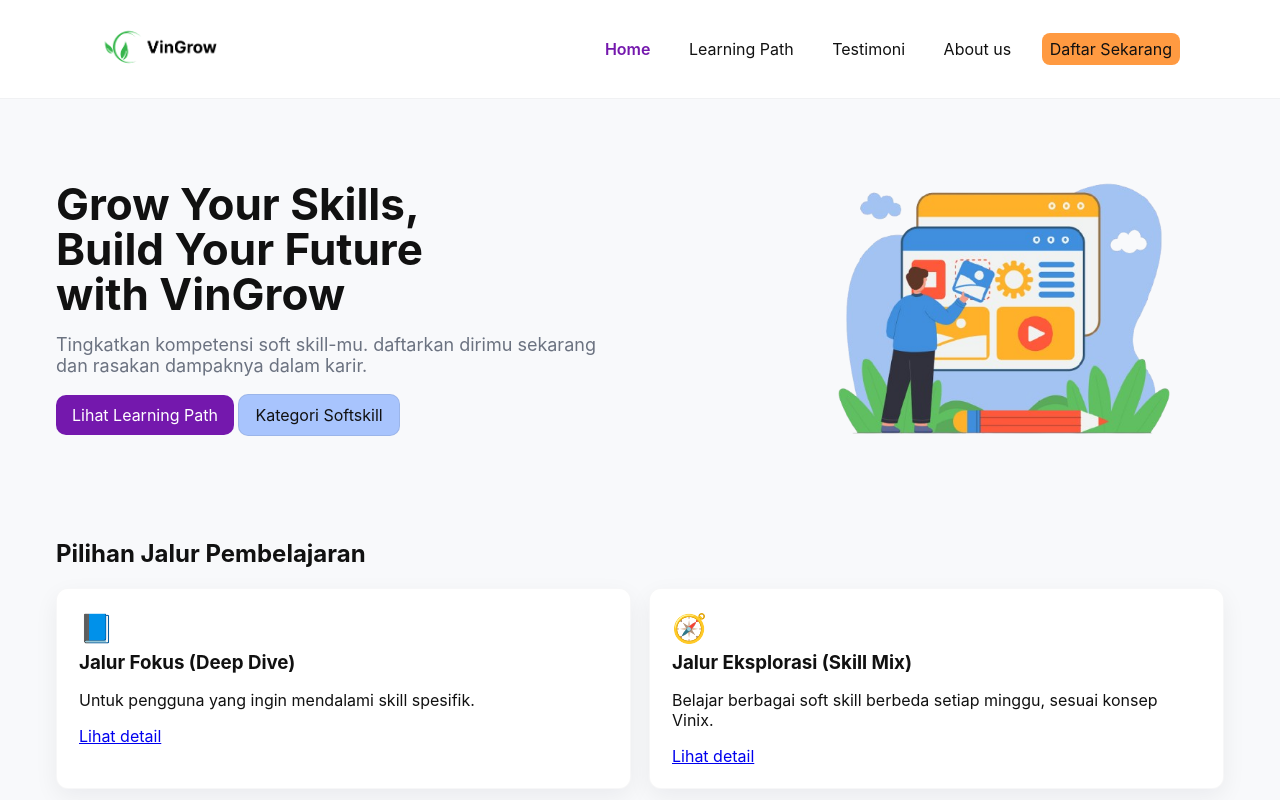
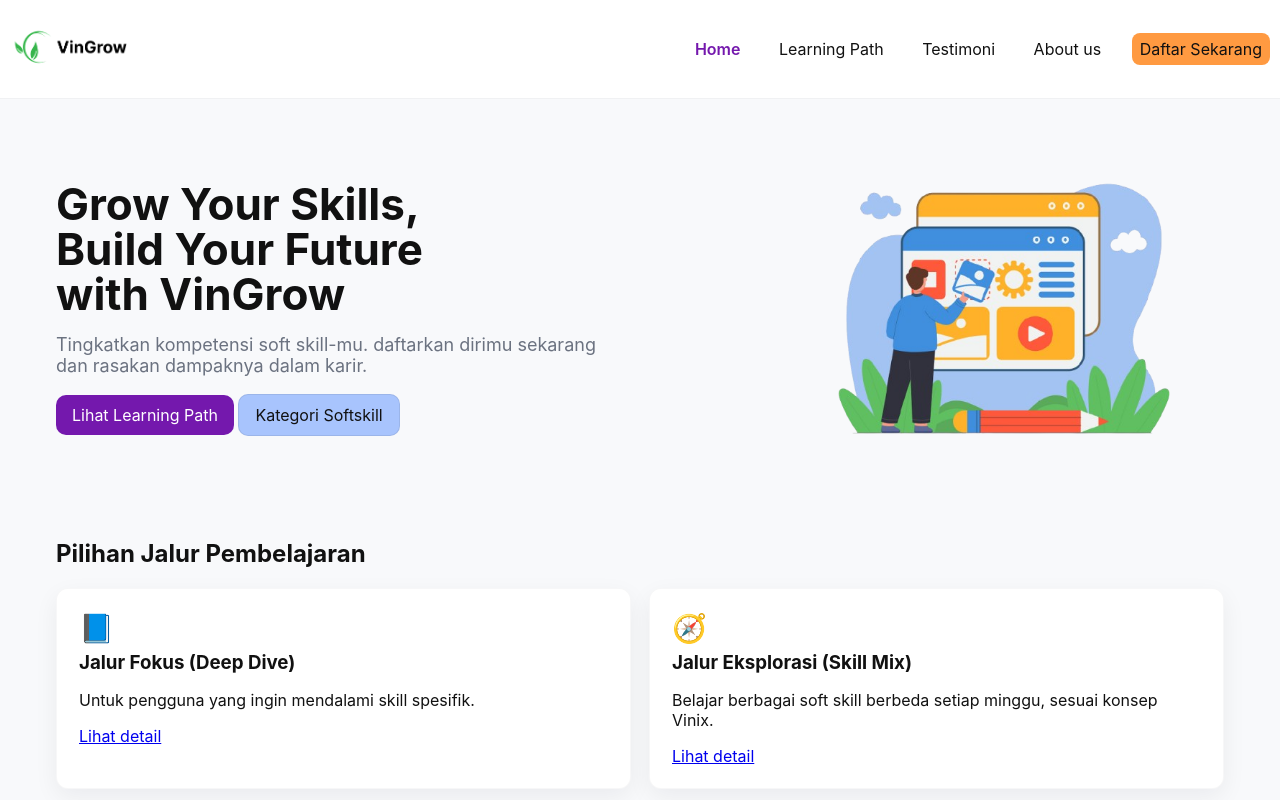
Before and after one commit to anashaetami17/VinGrow, a plain HTML site: page index.html in a window 1280 px wide. Shown: the top 800 px of the page. Drawn offline with Linux system fonts and the light colour scheme.

Commit message:
Add files via upload

```diff
--- a/style.css
+++ b/style.css
@@ -44,7 +44,7 @@ body{
   position:sticky; /* biarkan sticky jika prefer modern; ganti ke 'static' jika ingin non-sticky */
   top:0;
   z-index:40;
-  padding : 12px 100px;
+  padding : 12px 10px;
 }
 .nav a{margin-left:18px;text-decoration:none;color:#111;padding:6px 8px;border-radius:8px}
 .nav a.active{color:var(--primary);font-weight:600}
```
